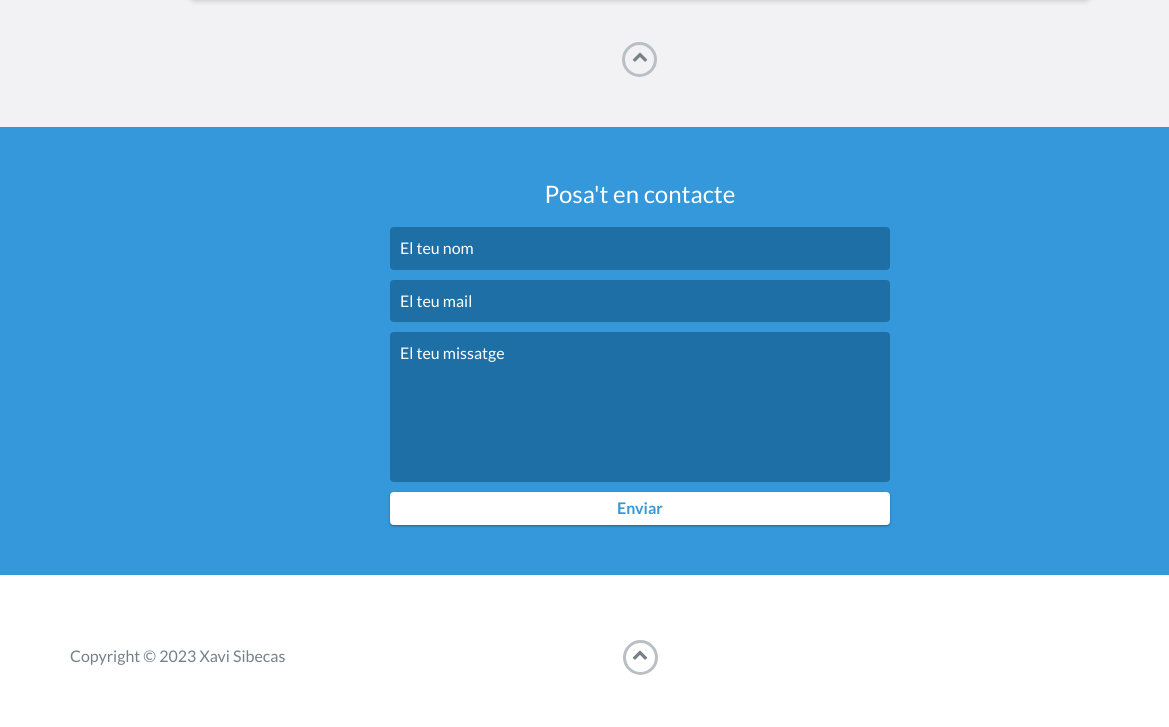
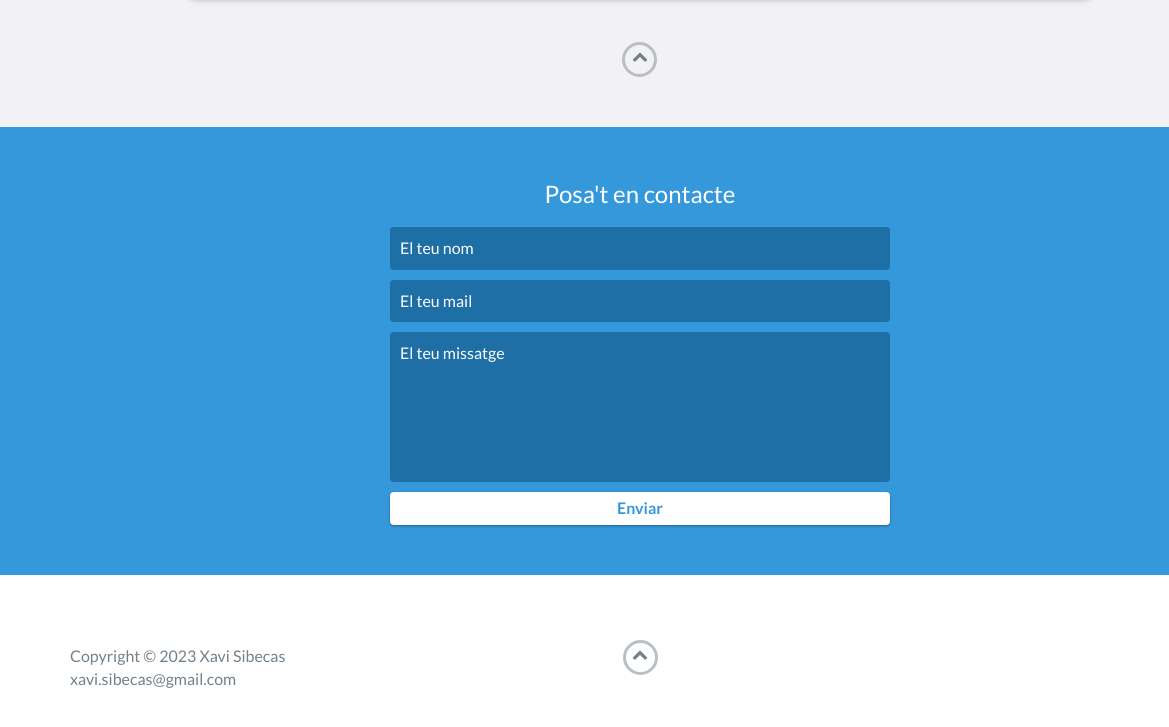
Before and after one commit to Xsr1605/CV, a website: page index.html in a window 1280 px wide. Shown: the part 5553-6280 px from the top of the page, 0-1169 px from the left. Drawn offline with nearby package versions, Linux system fonts and the light colour scheme.

Commit message:
Update index.html

```diff
--- a/index.html
+++ b/index.html
@@ -439,6 +439,7 @@
                     <p>
                         Copyright &copy; <span id="current-year">2023</span> Xavi Sibecas
                     </p>
+                    <p>xavi.sibecas@gmail.com</p>
                 </div>
                 <div class="col-sm-2 top">
                     <span id="to-top5">
```
